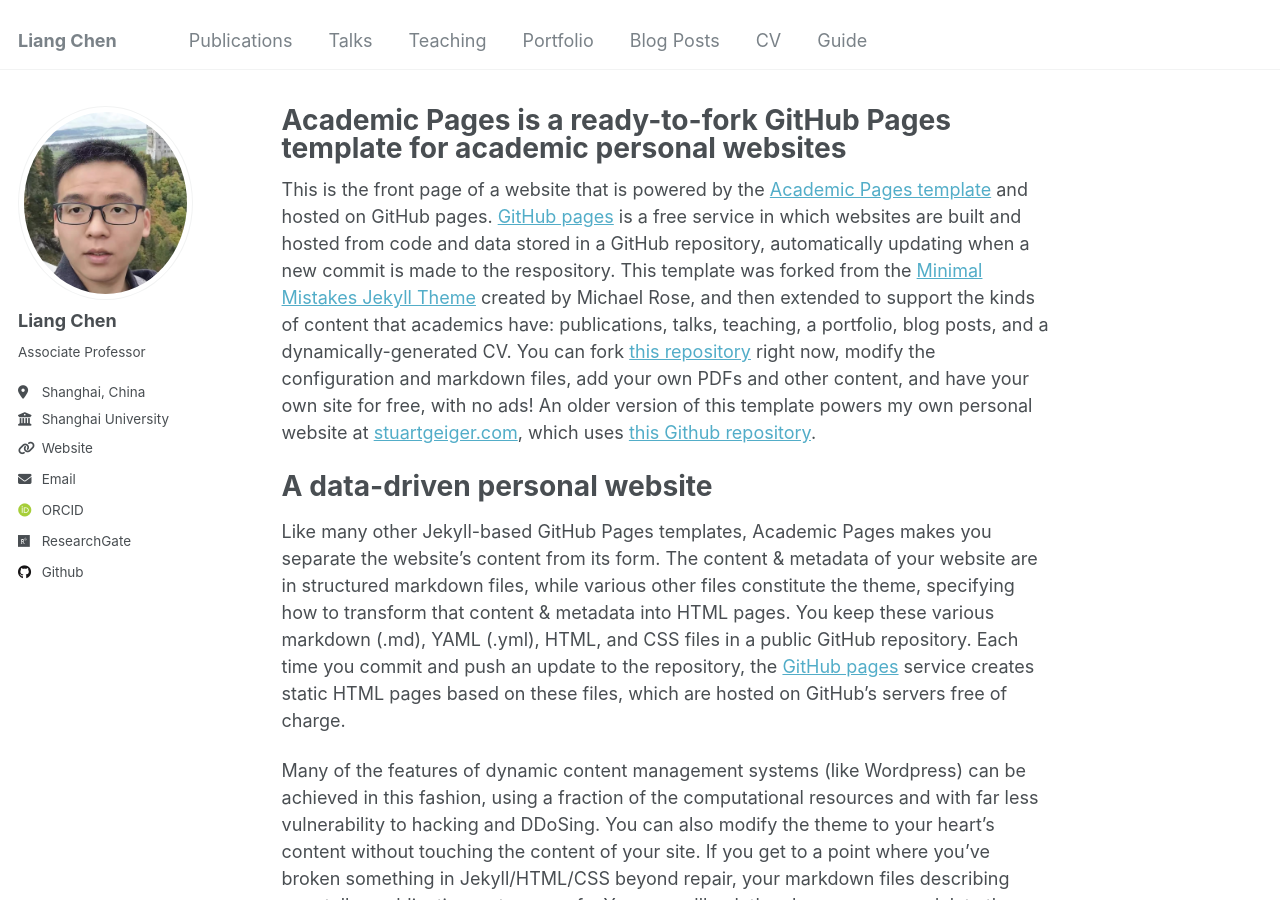
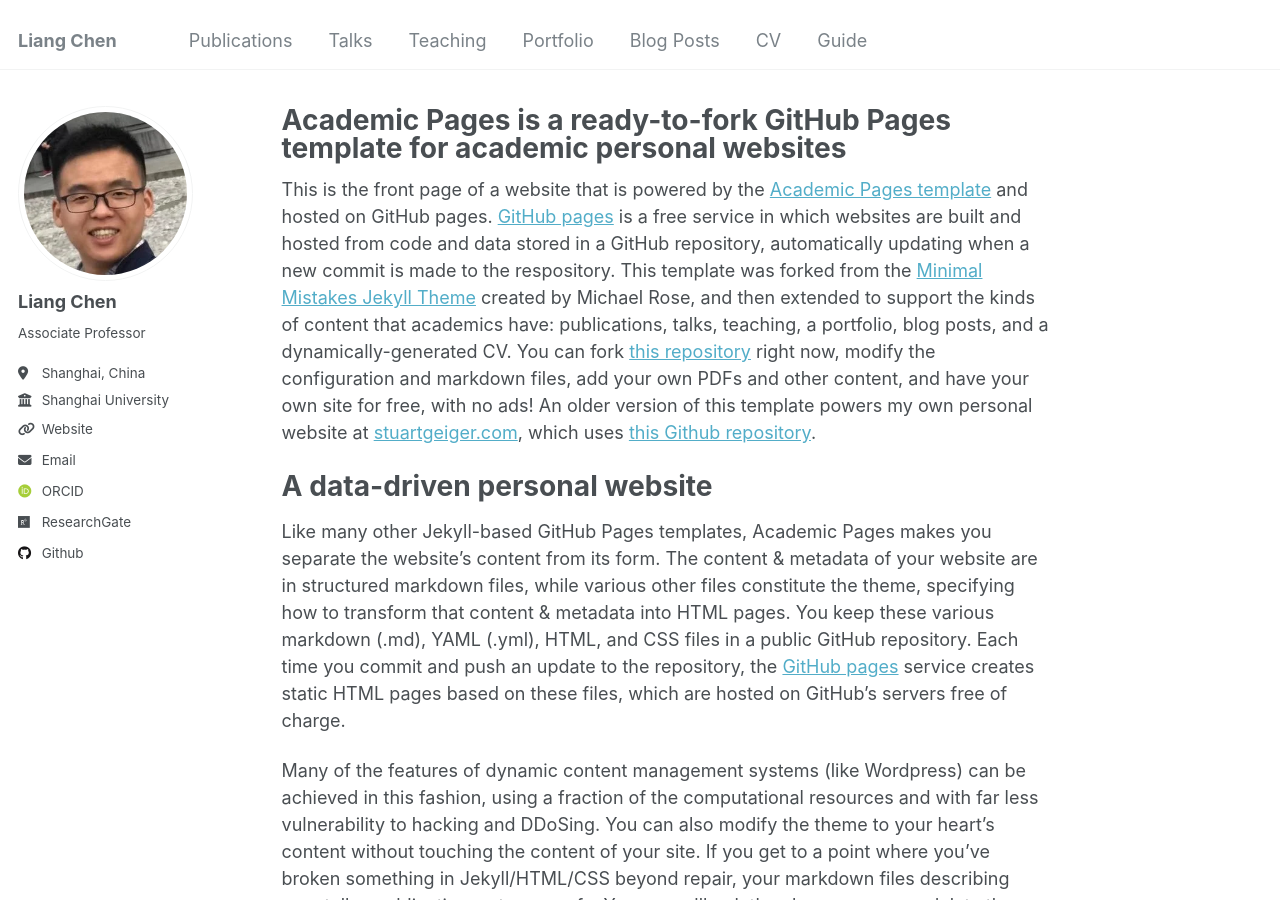
Before and after one commit to leonchenucr/leonchenucr.github.io, a Jekyll site: the page built from _pages/about.md, in a window 1280 px wide and 900 px high. Built offline with Jekyll 4.4.1, drawn with Linux system fonts in a browser that asks for light colours; some web fonts are replaced.

Commit message:
Update _config.yml

```diff
--- a/_config.yml
+++ b/_config.yml
@@ -21,7 +21,7 @@ repository               : #"academicpages/academicpages.github.io"
 #               Additional customization can be done by editing /_includes/author-profile.html
 author:
   # Biographic information
-  avatar           : "liangchen1018.jpg"
+  avatar           : "liangchen1017.png"
   name             : "Liang Chen"
   pronouns         : # example: "she/her"
   bio              : "Associate Professor"
```
